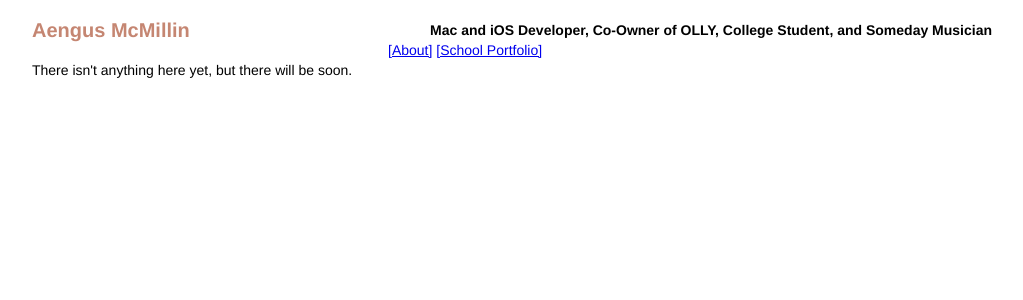
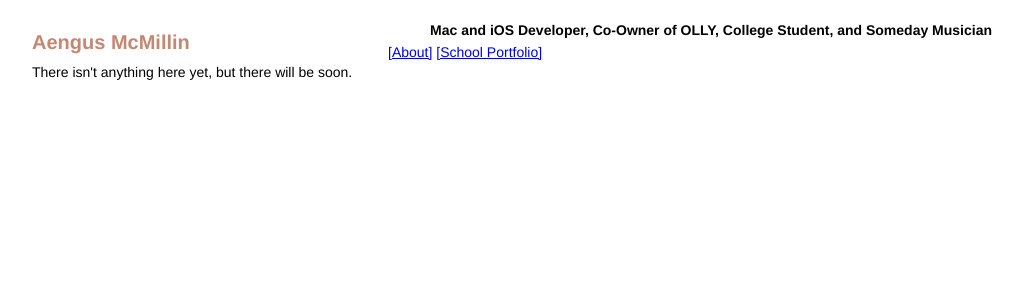
Before and after one commit to Wizecoder/Wizecoder.github.io, a Jekyll site: the page built from index.html, in a window 1280 px wide. Shown: the top 300 px of the page, without its empty margins (128-1151 px from the left). Built offline with Jekyll 4.4.1, drawn with Linux system fonts in a browser that asks for light colours; some web fonts are replaced.

Commit message:
Padding changes

```diff
--- a/css/style.css
+++ b/css/style.css
@@ -17,6 +17,7 @@ h2 {
 #head-title {
 	float: left;
 	color: #C58672;
+	padding-top: 12px;
 }
 
 #head-subtitle {
@@ -24,8 +25,8 @@ h2 {
 }
 
 #nav {
-	clear: both;
 	margin-left: 356px;
+	padding-top: 22px;
 }
 
 #nav li {
```
